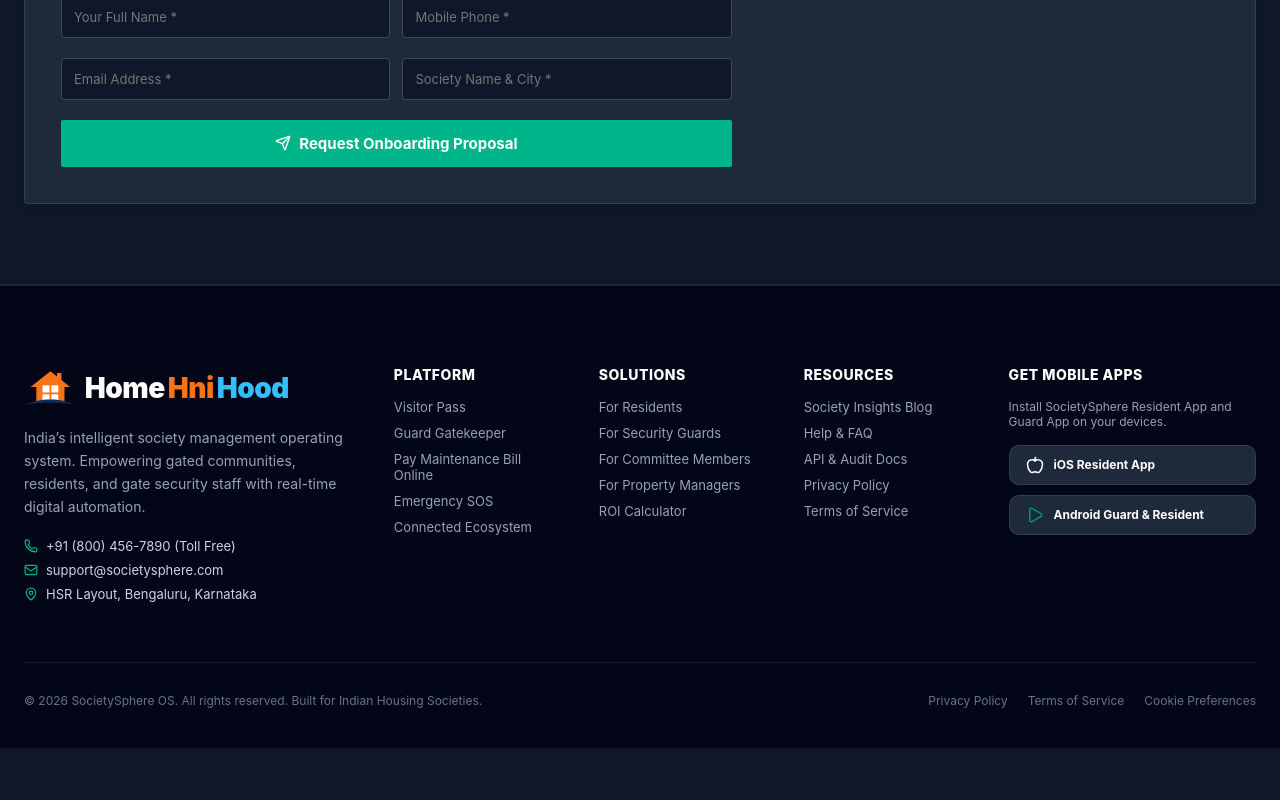
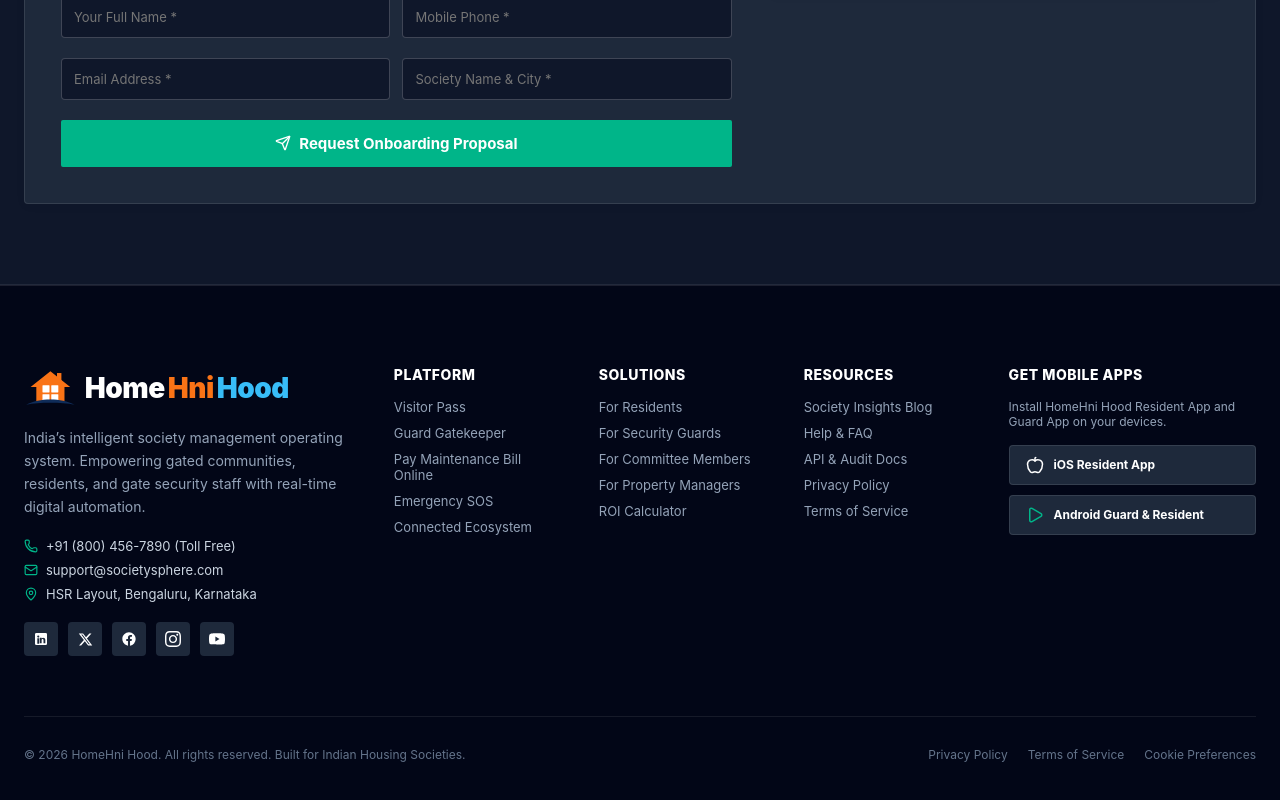
Before and after one commit to faisalhasan00/GateLink, a React (Vite) app in the folder Application/admin_panel/: page / in a window 1280 px wide. Shown: the part 4322-5122 px from the top of the page. Before the commit the page ends 5070 px from the top, so only its background shows below. Built offline with nearby package versions, Linux system fonts and the light colour scheme; no server answers.

Commit message:
Add social media vector icons to FooterSection.jsx

```diff
--- a/Application/admin_panel/src/pages/landing/FooterSection.jsx
+++ b/Application/admin_panel/src/pages/landing/FooterSection.jsx
@@ -1,6 +1,6 @@
 import React from 'react';
 import { Link } from 'react-router-dom';
-import { Shield, Phone, Mail, MapPin, Apple, Play, Heart } from 'lucide-react';
+import { Phone, Mail, MapPin, Apple, Play } from 'lucide-react';
 import { useTheme } from '../../context/ThemeContext';
 
 import HomeHniHoodLogo from '../../components/ui/HomeHniHoodLogo';
@@ -21,7 +21,7 @@ export default function FooterSection() {
 
         <div style={{ display: 'grid', gridTemplateColumns: '2fr 1fr 1fr 1fr 1.5fr', gap: '40px', marginBottom: '60px' }}>
 
-          {/* Col 1: Brand Info */}
+          {/* Col 1: Brand Info & Social Media */}
           <div>
             <Link to="/landing" style={{ textDecoration: 'none', display: 'inline-block', marginBottom: '16px' }}>
               <HomeHniHoodLogo isDark={true} size="large" />
@@ -29,7 +29,7 @@ export default function FooterSection() {
             <p style={{ fontSize: '14px', lineHeight: 1.65, color: '#94A3B8', marginBottom: '20px', maxWidth: '320px' }}>
               India’s intelligent society management operating system. Empowering gated communities, residents, and gate security staff with real-time digital automation.
             </p>
-            <div style={{ display: 'flex', flexDirection: 'column', gap: '8px', fontSize: '13px', color: '#CBD5E1' }}>
+            <div style={{ display: 'flex', flexDirection: 'column', gap: '8px', fontSize: '13px', color: '#CBD5E1', marginBottom: '20px' }}>
               <div style={{ display: 'flex', alignItems: 'center', gap: '8px' }}>
                 <Phone size={14} color="#00B589" /> +91 (800) 456-7890 (Toll Free)
               </div>
@@ -39,6 +39,30 @@ export default function FooterSection() {
               <div style={{ display: 'flex', alignItems: 'center', gap: '8px' }}>
                 <MapPin size={14} color="#00B589" /> HSR Layout, Bengaluru, Karnataka
               </div>
+            </div>
+
+            {/* Social Media Links */}
+            <div style={{ display: 'flex', alignItems: 'center', gap: '10px' }}>
+              {/* LinkedIn */}
+              <a href="https://linkedin.com" target="_blank" rel="noreferrer" aria-label="LinkedIn" style={{ width: '34px', height: '34px', borderRadius: '4px', background: '#1E293B', display: 'flex', alignItems: 'center', justifyContent: 'center', color: '#FFFFFF', transition: 'background 0.2s ease' }}>
+                <svg width="16" height="16" fill="currentColor" viewBox="0 0 24 24"><path d="M19 3a2 2 0 0 1 2 2v14a2 2 0 0 1-2 2H5a2 2 0 0 1-2-2V5a2 2 0 0 1 2-2h14m-.5 15.5v-5.3a3.26 3.26 0 0 0-3.26-3.26c-.85 0-1.84.52-2.28 1.3v-1.11h-2.79v8.37h2.79v-4.93c0-.77.62-1.4 1.39-1.4a1.4 1.4 0 0 1 1.4 1.4v4.93h2.75M6.46 10.9v8.37H9.25V10.9H6.46M7.86 6.78a1.62 1.62 0 1 0 0 3.24 1.62 1.62 0 0 0 0-3.24z"/></svg>
+              </a>
+              {/* Twitter / X */}
+              <a href="https://twitter.com" target="_blank" rel="noreferrer" aria-label="Twitter" style={{ width: '34px', height: '34px', borderRadius: '4px', background: '#1E293B', display: 'flex', alignItems: 'center', justifyContent: 'center', color: '#FFFFFF', transition: 'background 0.2s ease' }}>
+                <svg width="15" height="15" fill="currentColor" viewBox="0 0 24 24"><path d="M18.244 2.25h3.308l-7.227 8.26 8.502 11.24H16.17l-5.214-6.817L4.99 21.75H1.68l7.73-8.835L1.254 2.25H8.08l4.713 6.231zm-1.161 17.52h1.833L7.084 4.126H5.117z"/></svg>
+              </a>
+              {/* Facebook */}
+              <a href="https://facebook.com" target="_blank" rel="noreferrer" aria-label="Facebook" style={{ width: '34px', height: '34px', borderRadius: '4px', background: '#1E293B', display: 'flex', alignItems: 'center', justifyContent: 'center', color: '#FFFFFF', transition: 'background 0.2s ease' }}>
+                <svg width="16" height="16" fill="currentColor" viewBox="0 0 24 24"><path d="M12 2.04C6.5 2.04 2 6.53 2 12.06C2 17.06 5.66 21.21 10.44 21.96V14.96H7.9V12.06H10.44V9.85C10.44 7.34 11.93 5.96 14.22 5.96C15.31 5.96 16.45 6.15 16.45 6.15V8.62H15.19C13.95 8.62 13.56 9.39 13.56 10.18V12.06H16.34L15.89 14.96H13.56V21.96A10 10 0 0 0 22 12.06C22 6.53 17.5 2.04 12 2.04Z"/></svg>
+              </a>
+              {/* Instagram */}
+              <a href="https://instagram.com" target="_blank" rel="noreferrer" aria-label="Instagram" style={{ width: '34px', height: '34px', borderRadius: '4px', background: '#1E293B', display: 'flex', alignItems: 'center', justifyContent: 'center', color: '#FFFFFF', transition: 'background 0.2s ease' }}>
+                <svg width="16" height="16" fill="currentColor" viewBox="0 0 24 24"><path d="M12 2.163c3.204 0 3.584.012 4.85.07 3.252.148 4.771 1.691 4.919 4.919.058 1.265.069 1.645.069 4.849 0 3.205-.012 3.584-.069 4.849-.149 3.225-1.664 4.771-4.919 4.919-1.266.058-1.644.07-4.85.07-3.204 0-3.584-.012-4.849-.07-3.26-.149-4.771-1.699-4.919-4.92-.058-1.265-.07-1.644-.07-4.849 0-3.204.013-3.583.07-4.849.149-3.227 1.664-4.771 4.919-4.919 1.266-.057 1.645-.069 4.849-.069zm0-2.163c-3.259 0-3.667.014-4.947.072-4.358.2-6.78 2.618-6.98 6.98-.059 1.281-.073 1.689-.073 4.948 0 3.259.014 3.668.072 4.948.2 4.358 2.618 6.78 6.98 6.98 1.281.058 1.689.072 4.948.072 3.259 0 3.668-.014 4.948-.072 4.354-.2 6.782-2.618 6.979-6.98.059-1.28.073-1.689.073-4.948 0-3.259-.014-3.667-.072-4.947-.196-4.354-2.617-6.78-6.979-6.98-1.281-.059-1.69-.073-4.949-.073zm0 5.838c-3.403 0-6.162 2.759-6.162 6.162s2.759 6.163 6.162 6.163 6.162-2.759 6.162-6.163c0-3.403-2.759-6.162-6.162-6.162zm0 10.162c-2.209 0-4-1.79-4-4 0-2.209 1.791-4 4-4s4 1.791 4 4c0 2.21-1.791 4-4 4zm6.406-11.845c-.796 0-1.441.645-1.441 1.44s.645 1.44 1.441 1.44c.795 0 1.439-.645 1.439-1.44s-.644-1.44-1.439-1.44z"/></svg>
+              </a>
+              {/* YouTube */}
+              <a href="https://youtube.com" target="_blank" rel="noreferrer" aria-label="YouTube" style={{ width: '34px', height: '34px', borderRadius: '4px', background: '#1E293B', display: 'flex', alignItems: 'center', justifyContent: 'center', color: '#FFFFFF', transition: 'background 0.2s ease' }}>
+                <svg width="16" height="16" fill="currentColor" viewBox="0 0 24 24"><path d="M23.498 6.186a3.016 3.016 0 0 0-2.122-2.136C19.505 3.545 12 3.545 12 3.545s-7.505 0-9.377.505A3.017 3.017 0 0 0 .502 6.186C0 8.07 0 12 0 12s0 3.93.502 5.814a3.016 3.016 0 0 0 2.122 2.136c1.871.505 9.376.505 9.376.505s7.505 0 9.377-.505a3.015 3.015 0 0 0 2.122-2.136C24 15.93 24 12 24 12s0-3.93-.502-5.814zM9.545 15.568V8.432L15.818 12l-6.273 3.568z"/></svg>
+              </a>
             </div>
           </div>
 
@@ -82,14 +106,14 @@ export default function FooterSection() {
           <div>
             <h4 style={{ color: '#FFFFFF', fontSize: '14px', fontWeight: 800, marginBottom: '16px', letterSpacing: '0.5px' }}>GET MOBILE APPS</h4>
             <p style={{ fontSize: '12px', color: '#94A3B8', marginBottom: '16px' }}>
-              Install SocietySphere Resident App and Guard App on your devices.
+              Install HomeHni Hood Resident App and Guard App on your devices.
             </p>
             <div style={{ display: 'flex', flexDirection: 'column', gap: '10px' }}>
-              <Link to="/download" style={{ display: 'inline-flex', alignItems: 'center', gap: '10px', padding: '10px 16px', borderRadius: '10px', background: '#1E293B', color: 'white', textDecoration: 'none', border: '1px solid rgba(255,255,255,0.1)', fontSize: '12px', fontWeight: 700 }}>
+              <Link to="/download" style={{ display: 'inline-flex', alignItems: 'center', gap: '10px', padding: '10px 16px', borderRadius: '4px', background: '#1E293B', color: 'white', textDecoration: 'none', border: '1px solid rgba(255,255,255,0.1)', fontSize: '12px', fontWeight: 700 }}>
                 <Apple size={18} /> iOS Resident App
               </Link>
-              <Link to="/download" style={{ display: 'inline-flex', alignItems: 'center', gap: '10px', padding: '10px 16px', borderRadius: '10px', background: '#1E293B', color: 'white', textDecoration: 'none', border: '1px solid rgba(255,255,255,0.1)', fontSize: '12px', fontWeight: 700 }}>
-                <Play size={18} color="#059669" /> Android Guard & Resident
+              <Link to="/download" style={{ display: 'inline-flex', alignItems: 'center', gap: '10px', padding: '10px 16px', borderRadius: '4px', background: '#1E293B', color: 'white', textDecoration: 'none', border: '1px solid rgba(255,255,255,0.1)', fontSize: '12px', fontWeight: 700 }}>
+                <Play size={18} color="#00B589" /> Android Guard & Resident
               </Link>
             </div>
           </div>
@@ -99,7 +123,7 @@ export default function FooterSection() {
         {/* Bottom Copyright Bar */}
         <div style={{ paddingTop: '30px', borderTop: '1px solid rgba(255, 255, 255, 0.08)', display: 'flex', justifyContent: 'space-between', alignItems: 'center', fontSize: '12px', color: '#64748B' }}>
           <div>
-            © {new Date().getFullYear()} SocietySphere OS. All rights reserved. Built for Indian Housing Societies.
+            © {new Date().getFullYear()} HomeHni Hood. All rights reserved. Built for Indian Housing Societies.
           </div>
           <div style={{ display: 'flex', gap: '20px' }}>
             <Link to="/privacy" style={{ color: '#64748B', textDecoration: 'none' }}>Privacy Policy</Link>
```
